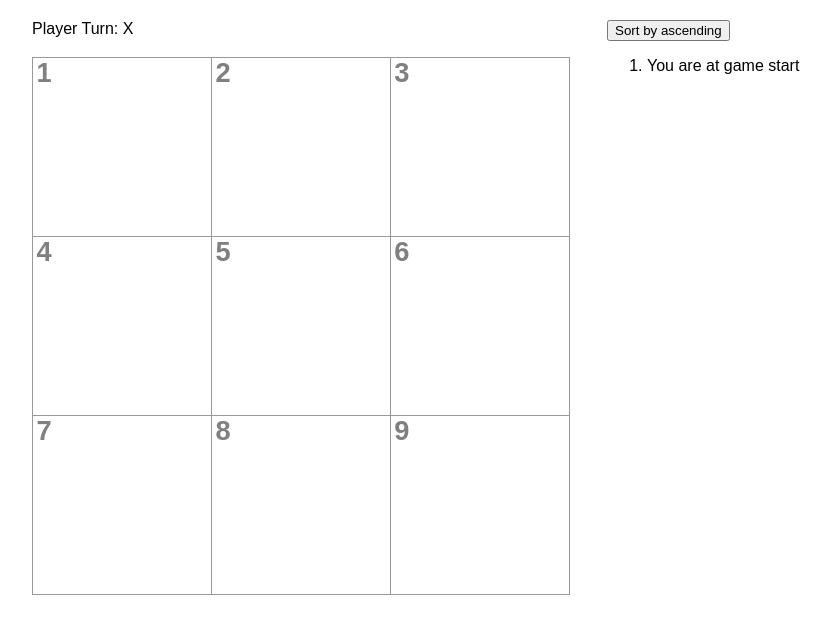
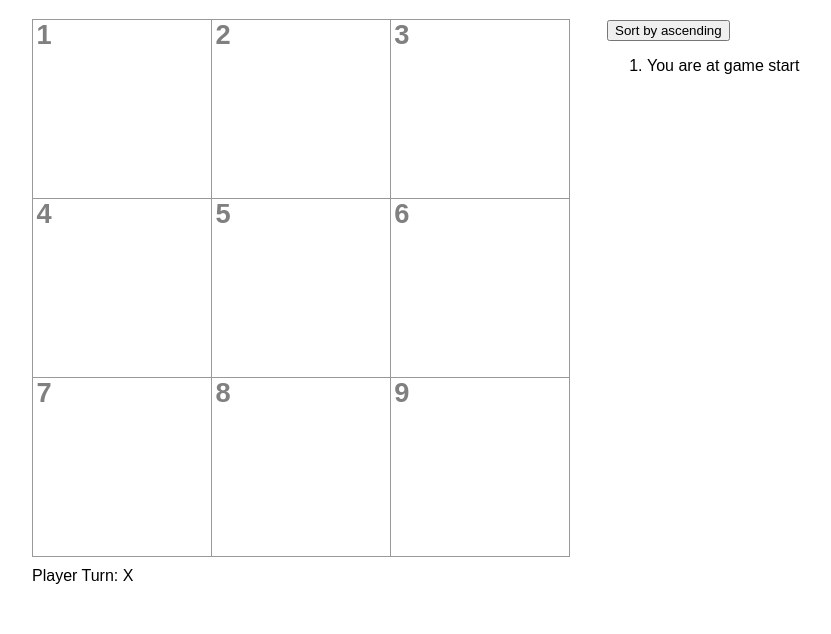
Before and after one commit to HammyPig/react-tic-tac-toe, a React (Create React App) app: page / in a window 1280 px wide. Shown: the top 634 px of the page, without its empty margins (58-889 px from the left). Built offline with nearby package versions, Linux system fonts and the light colour scheme.

Commit message:
feat: move game status display below the game board

```diff
--- a/src/Game.jsx
+++ b/src/Game.jsx
@@ -95,10 +95,10 @@ export default function Game() {
   return (
     <div className="block game" style={{"flexDirection": "row"}}>
       <div className="block">
-        <div className="status">{statusMessage}</div>
         <div className="game-board">
           <Board squares={boardSquares} highlightedSquares={highlightedSquares} turnNumber={turnNumber} onPlay={handlePlay} />
         </div>
+        <div className="status">{statusMessage}</div>
       </div>
       <div className="block">
         <div className="game-info">
```
